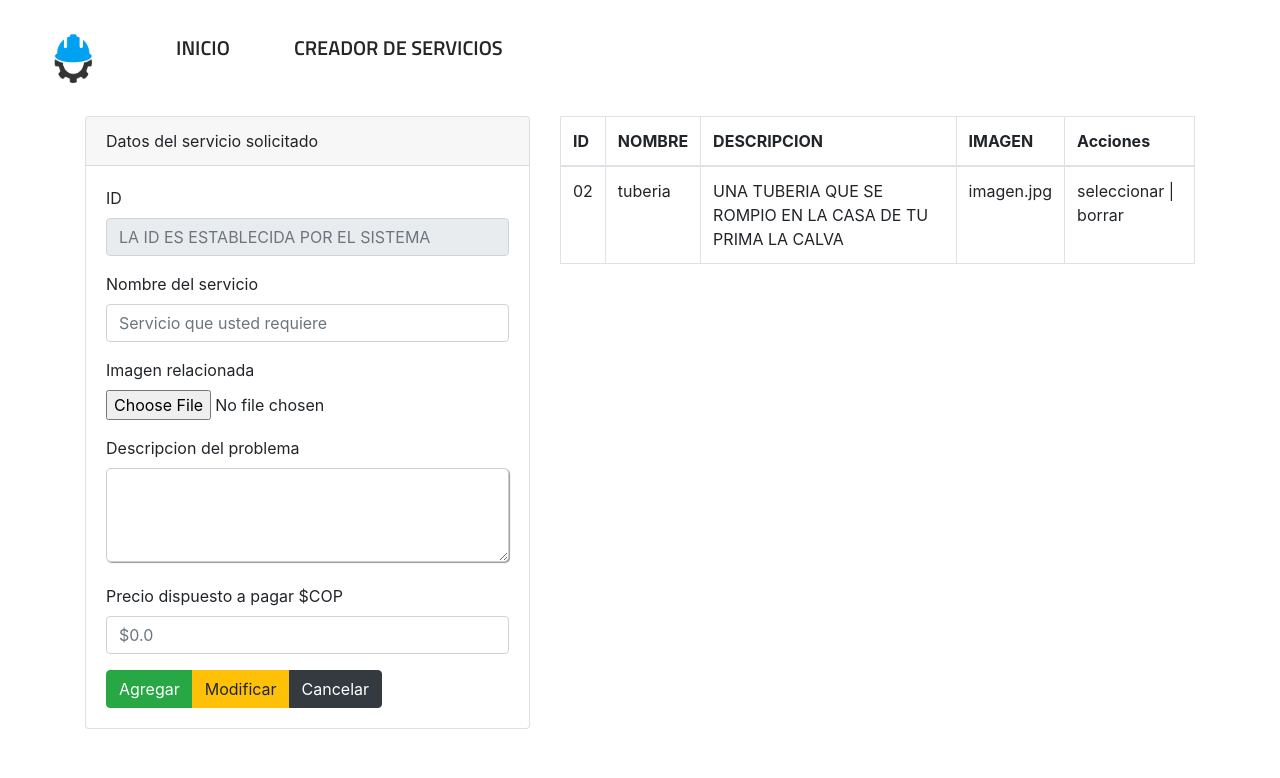
After one commit to Dyland-Rada/worktogo, a PHP site: page /Crearservicios/interfaces/mis_servicios.php in a window 1280 px wide. The commit adds this page. Shown: the top 778 px of the page. Run offline with PHP 8.4, Linux system fonts and the light colour scheme.

Commit message:
servicios con llave foranea de lo usuarios
creacion de servicios en bd y vinculada || creacion del registrar servicio (no completo)

```diff
--- a/worktogo/Crearservicios/index.php
+++ b/worktogo/Crearservicios/index.php
@@ -64,7 +64,7 @@
 
                   <div class="text-center text-lg-start mt-4 pt-2">
                     <input type="submit" class="btn btn-primary btn-lg"
-                      style="padding-left: 2.5rem; padding-right: 2.5rem;" name="btniniciar">Iniciar</button>
+                      style="padding-left: 2.5rem; padding-right: 2.5rem;" name="btniniciar"></button>
 
                     <?php
                     include("./bd/cons.php");
--- /dev/null
+++ b/worktogo/Crearservicios/interfaces/mis_servicios.php
@@ -0,0 +1,87 @@
+<?php  include('navbar/cabecera.php')?>
+<?php
+$txtid=(isset($_POST['txtid']))?$_POST['txtid']:"";
+$txtnombre=(isset($_POST['txtnombre']))?$_POST['txtnombre']:"";
+$img=(isset($_FILES['img']['name']))?$_FILES['img']['name']:"";
+$txtdescripcion=(isset($_POST['txtdescripcion']))?$_POST['txtdescripcion']:"";
+$precio=(isset($_POST['precio']))?$_POST['precio']:"";
+$accion=(isset($_POST['accion']))?$_POST['accion']:"";
+
+include('../bd/cons.php');
+
+switch($accion){
+    case"agregar":
+
+        break;
+    case"modificar":
+
+            break;
+    case"cancelar":
+
+                break;
+}
+?>
+<div class="col-md-5">
+    <div class="card">
+        <div class="card-header">
+            Datos del servicio solicitado
+        </div>
+        <div class="card-body">
+        <form method="POST" enctype="multipart/form-data">
+        <div class = "form-group">
+    <label for="txtid">ID</label>
+    <input type="text" class="form-control" id="txtid" name="txtid"  readonly placeholder="LA ID ES ESTABLECIDA POR EL SISTEMA" >
+    </div>
+    <div class = "form-group">
+    <label for="txtnombre">Nombre del servicio</label>
+    <input type="text" class="form-control" id="txtnombre" name="txtnombre"  placeholder="Servicio que usted requiere">
+    </div>
+    <div class="form-group">
+    <label for="img">Imagen relacionada</label>
+    <input type="file"  id="img" name="img">
+    </div>
+    <div class="form-group">
+    <label for="txtdescripcion">Descripcion del problema</label>
+    <textarea name="txtdescripcion"id="txtdescripcion" rows="3" cols="50"></textarea>
+    </div>
+     <div class="form-group">
+    <label for="precio">Precio dispuesto a pagar $COP</label>
+    <input type="number"id="precio"name="precio" class="form-control" min="0" max="unlimited" step="1" placeholder="$0.0">
+     </div>
+    <div class="btn-group" role="group" aria-label="">
+        <button type="submit" name="accion" value="agregar"class="btn btn-success">Agregar</button>
+        <button type="submit" name="accion" value="modificar"class="btn btn-warning">Modificar</button>
+        <button type="submit" name="accion" value="cancelar"class="btn btn-dark">Cancelar</button>
+    </div>
+
+    </form>
+        </div>
+
+    </div>
+
+</div>
+<div class="col-md-7">
+    <table class="table table-bordered">
+        <thead>
+            <tr>
+                <th>ID</th>
+                <th>NOMBRE</th>
+                <th>DESCRIPCION</th>
+                <th>IMAGEN</th>
+                <th>Acciones</th>
+            </tr>
+        </thead>
+        <tbody>
+            <tr>
+                <td >02</td>
+                <td scope="row">tuberia</td>
+                <td>UNA TUBERIA QUE SE ROMPIO EN LA CASA DE TU PRIMA LA CALVA</td>
+                <td>imagen.jpg</td>
+                <td>seleccionar | borrar</td>
+            </tr>
+        </tbody>
+    </table>
+</div>
+
+
+<?php  include('navbar/pie.php')?>
--- /dev/null
+++ b/worktogo/Crearservicios/interfaces/navbar/cabecera.php
@@ -0,0 +1,26 @@
+<!doctype html>
+<html lang="en">
+  <head>
+    <title>Title</title>
+    <!-- Required meta tags -->
+    <meta charset="utf-8">
+    <meta name="viewport" content="width=device-width, initial-scale=1, shrink-to-fit=no">
+     <link rel="stylesheet" href="../../css/navcss.css">
+     <link rel="stylesheet" href="../../css/csscrearservicios.css">
+    <link rel="stylesheet" href="https://stackpath.bootstrapcdn.com/bootstrap/4.3.1/css/bootstrap.min.css" integrity="sha384-ggOyR0iXCbMQv3Xipma34MD+dH/1fQ784/j6cY/iJTQUOhcWr7x9JvoRxT2MZw1T" crossorigin="anonymous">
+  </head>
+  <body>
+  <ul class="nav">
+<li><a href="inicio.php">
+    <img src="../../imgs/aea.png" >
+</a></li>
+  <li><a href="inicio.php">
+  <i class="fas fa-home"></i>
+    Inicio</a></li>
+  <li><a href="mis_servicios.php">
+  <i class="fas fa-compass"></i>
+    Creador de servicios</a></li>
+
+</ul>
+    <div class="container">
+          <div class="row">
--- /dev/null
+++ b/worktogo/Crearservicios/interfaces/navbar/pie.php
@@ -0,0 +1,4 @@
+</div>
+     </div>
+  </body>
+</html>
--- /dev/null
+++ b/worktogo/css/csscrearservicios.css
@@ -0,0 +1,13 @@
+
+textarea {
+    font-size: 0.8rem;
+    letter-spacing: 1px;
+}
+textarea {
+    padding: 10px;
+    max-width: 100%;
+    line-height: 1.5;
+    border-radius: 5px;
+    border: 1px solid #ccc;
+    box-shadow: 1px 1px 1px #999;
+}
--- /dev/null
+++ b/worktogo/usuario/configuracion.php
@@ -0,0 +1,5 @@
+
+<?php include("../nav/cabecera.php") ?>
+
+
+<?php include("../nav/pie.php");?>
```
Also changed, not shown: worktogo/Crearservicios/interfaces/inicio.php (+2 -57 lines), worktogo/worktogo.sql (added, +55 -0 lines), worktogo/Crearservicios/interfaces/navbar/aea.png (added).
